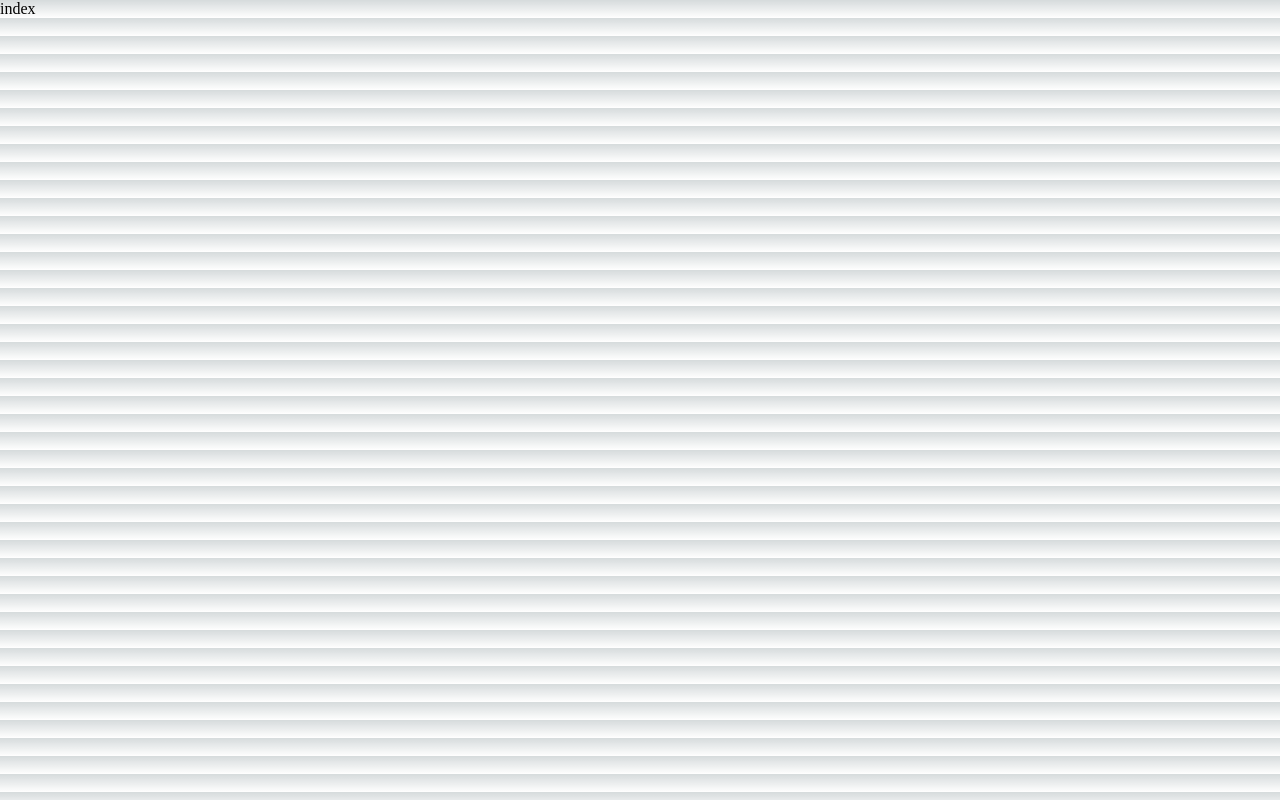
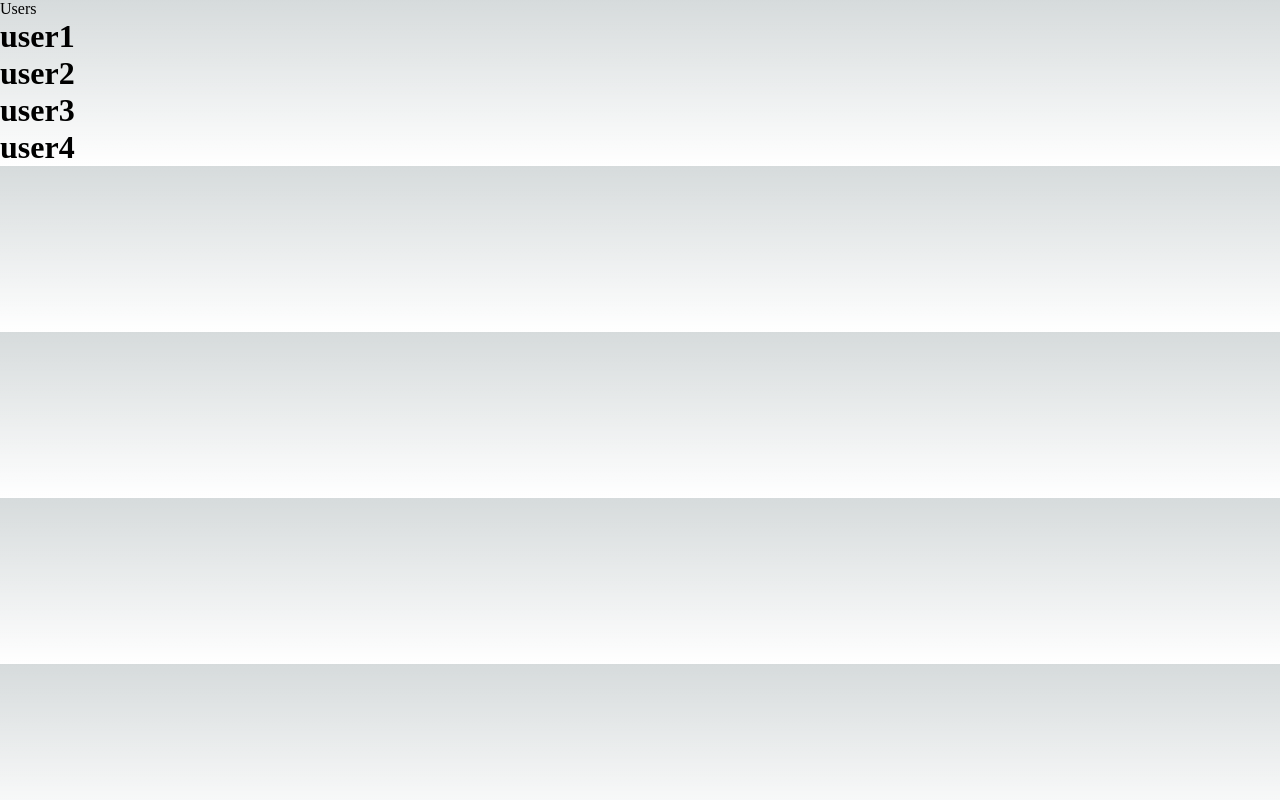
Before and after one commit to Mohammad-jf/next-page-routing, a Next.js app: page /users in a window 1280 px wide. Built offline with nearby package versions, Linux system fonts and the light colour scheme.

Commit message:
dynamic routing

```diff
--- a/pages/users/index.js
+++ b/pages/users/index.js
@@ -1,9 +1,38 @@
-import React from 'react'
+import Link from 'next/link';
+import React from 'react';
 
 function Users() {
+  const users = [
+    {
+      id: 1,
+      name: 'user1',
+    },
+    {
+      id: 2,
+      name: 'user2',
+    },
+    {
+      id: 3,
+      name: 'user3',
+    },
+    {
+      id: 4,
+      name: 'user4',
+    },
+  ];
+
   return (
-    <div>index</div>
-  )
+    <>
+      <div>Users</div>
+      {users.map((user) => {
+        return (
+          <h1 key={user.id}>
+            <Link href={`/users/${user.id}`}>{user.name}</Link>
+          </h1>
+        );
+      })}
+    </>
+  );
 }
 
-export default Users
+export default Users;
```
